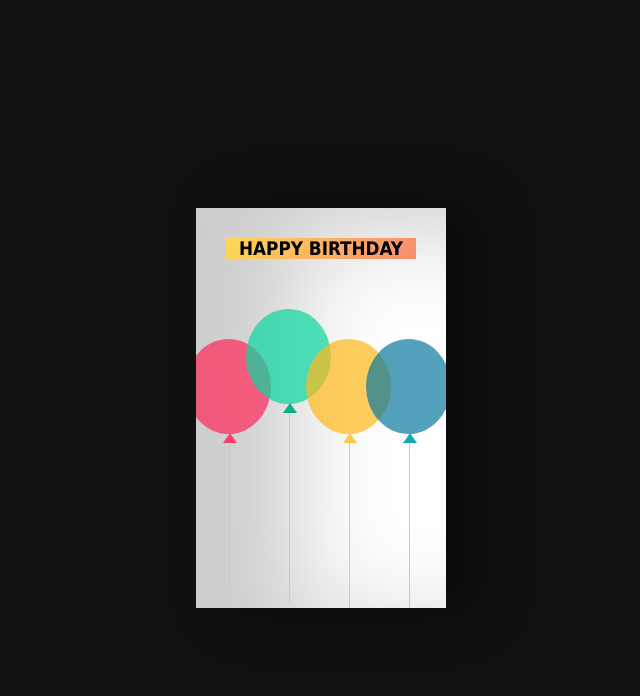
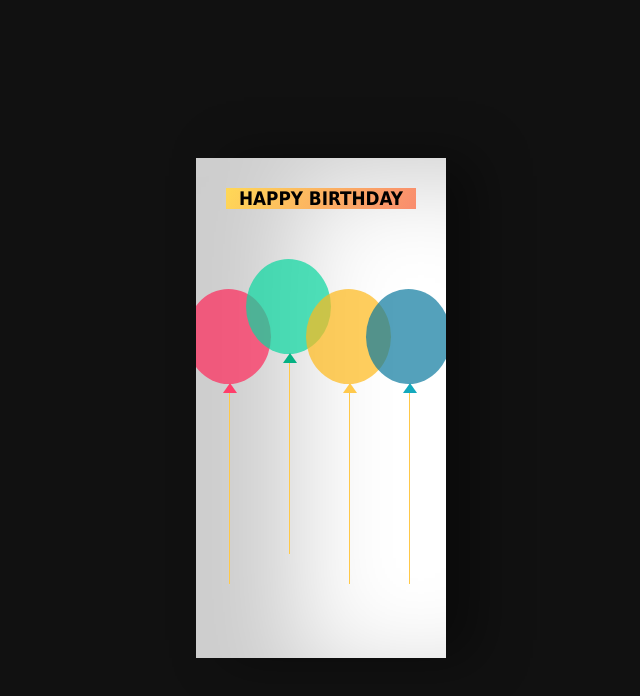
Before and after one commit to tonyhento/for_you, a plain HTML site: page index.html in a window 1280 px wide. Shown: the whole page, without its empty margins (319-959 px from the left). Drawn offline with Linux system fonts and the light colour scheme.

Commit message:
update end

```diff
--- a/index.html
+++ b/index.html
@@ -20,11 +20,10 @@
         <div class="cardInside">
             <h3 class="back">HAPPY BIRTHDAY</h3>
             <p>Querida Vitória,</p>
-            <p>Finalmente 18 anos ein, Lorem ipsum dolor sit amet consectetur adipisicing elit.
-                Doloribus, ipsa nemo.
-                Lorem ipsum, dolor sit amet consectetur adipisicing elit. Sit hic dolorum, non
-                adipisicing elit. Sit hic dolorum, non
-                Queria te dar rosas então resolvi fazer-las para vc...
+            <p> Não posso acreditar que você está finalmente fazendo 18 anos e se tornando maior de idade.
+                Estou muito feliz por você, que você aproveite seu dia e se divirta msm cmg não estando mais ao seu lado,
+                Você mudou e cresceu muito, fisicamente e mentalmente mas ainda te olho e vejo um bebê kk
+                Queria te dar um bom presente, muito mais dq isso, queria te estregar rosas então fiz essas para você...
             </p>
             <p class="nome"><a href="page2/index.html"><button>Click</button></a></p>
         </div>
--- a/style.css
+++ b/style.css
@@ -12,7 +12,7 @@ body{
 .cartao{
   position: relative;
   width: 250px;
-  height: 400px;
+  height: 500px;
   cursor: pointer;
   transform-style: preserve-3d;
   transform: perspective(2500px);
@@ -37,7 +37,7 @@ body{
   position: relative;
   background-color: #fff;
   width: 250px;
-  height: 400px;
+  height: 500px;
   overflow: hidden;
   transform-origin: left;
   box-shadow: inset 100px 20px 100px rgba(0, 0, 0, 0.2),
@@ -133,7 +133,7 @@ body{
   position: absolute;
   background-color: #fff;
   width: 250px;
-  height: 400px;
+  height: 500px;
   z-index: -1;
   left: 0;
   top: 0;
@@ -149,7 +149,7 @@ p{
 .nome{
   position: absolute;
   left: 150px;
-  top: 320px;
+  top: 420px;
   color: #3B3C7B;
 }
 
```
